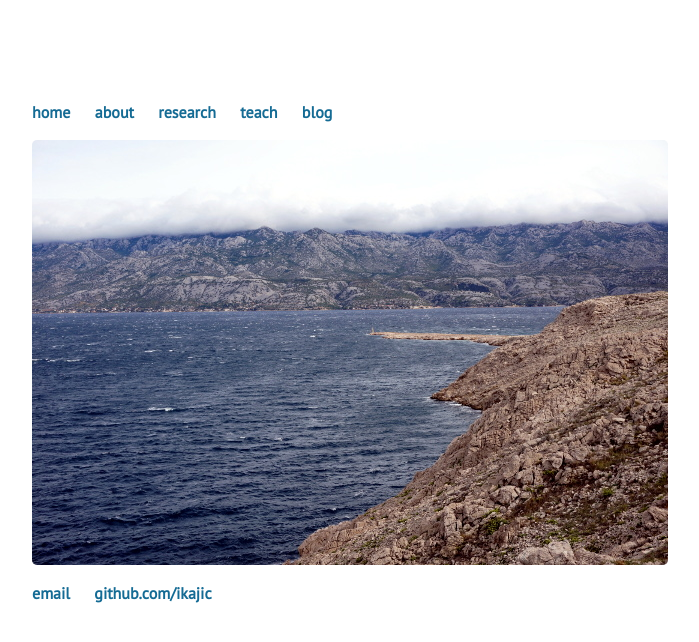
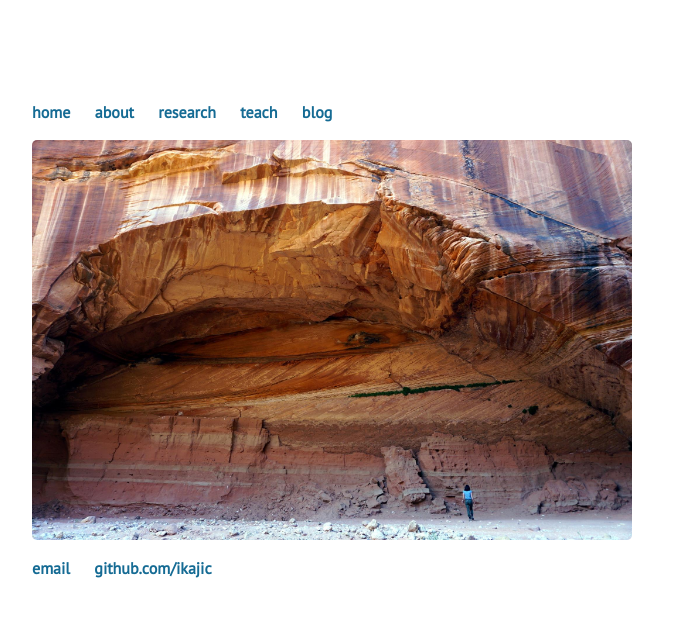
Before and after one commit to ikajic/ikajic.github.io, a Jekyll site: the page built from index.md, in a window 1280 px wide. Shown: the top 642 px of the page, without its empty margins (288-987 px from the left). Built offline with Jekyll 4.4.1, drawn with Linux system fonts in a browser that asks for light colours.

Commit message:
Update home pic

```diff
--- a/index.md
+++ b/index.md
@@ -3,4 +3,4 @@ layout: default
 title: Ivana Kajic's homepage
 ---
 
-<img src="files/Pag.JPG" alt="home">
+<img src="files/smallhuman.jpg" alt="home" width="600">
```
Also changed, not shown: files/smallhuman.jpg (added).
